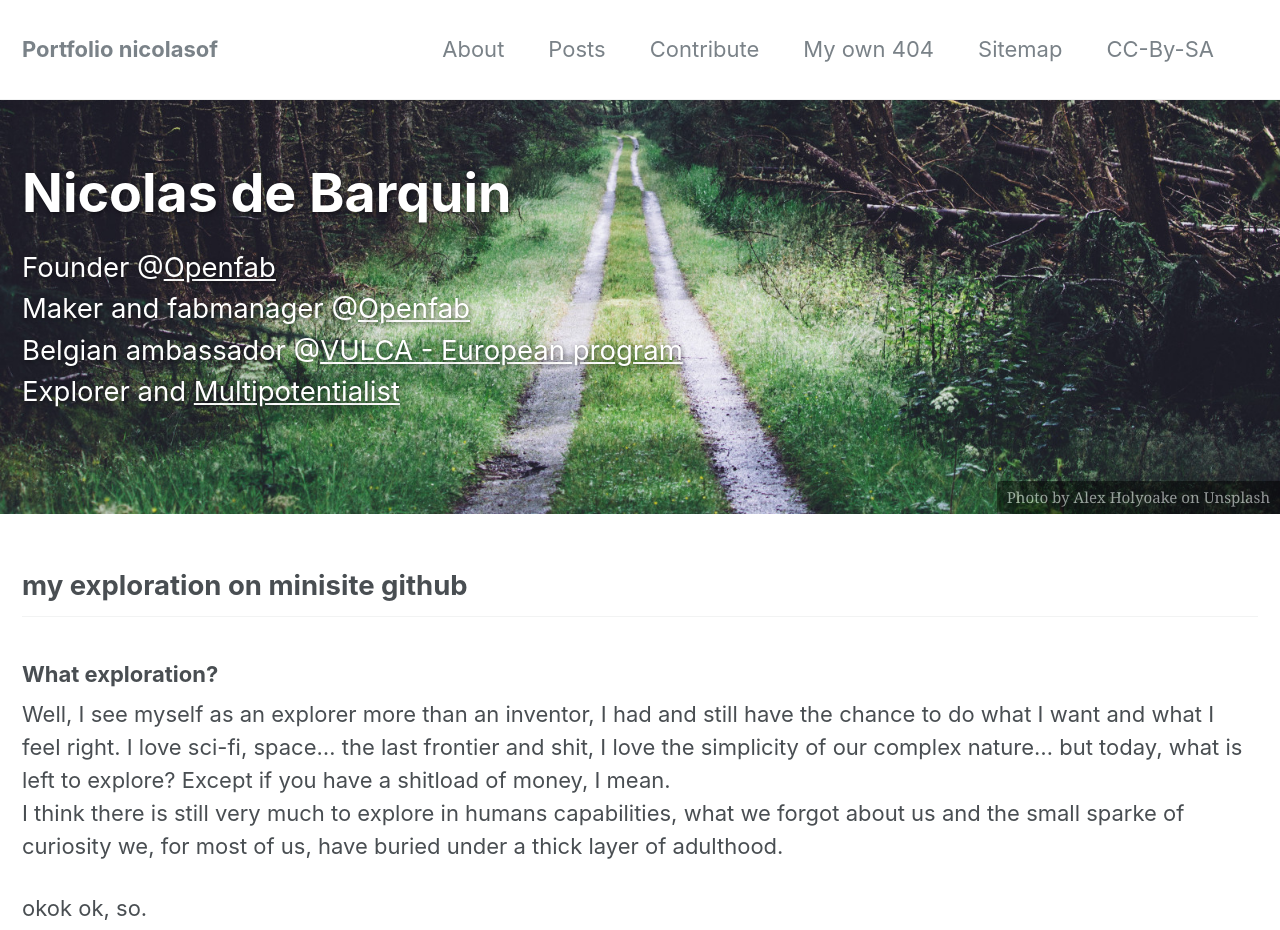
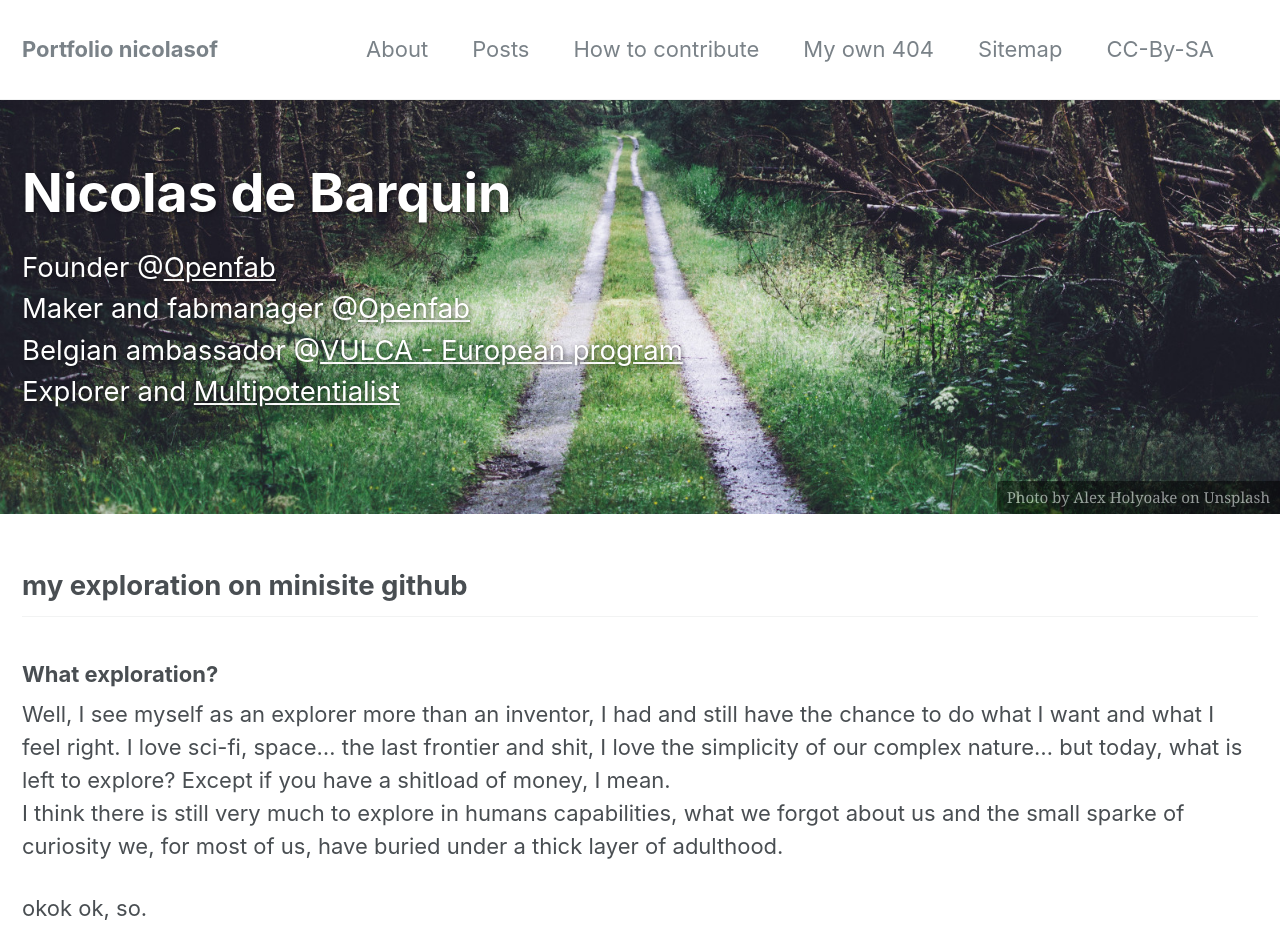
Before and after one commit to nicolasdb/nicolasdb.github.io, a Jekyll site: the page built from index.md, in a window 1280 px wide. Shown: the top 930 px of the page. Built offline with Jekyll 4.4.1, drawn with Linux system fonts in a browser that asks for light colours.

Commit message:
Update navigation.yml

```diff
--- a/_data/navigation.yml
+++ b/_data/navigation.yml
@@ -4,7 +4,7 @@ main:
      url: /about/
    - title: "Posts"
      url: /year-archive/
-   - title: "Contribute"
+   - title: "How to contribute"
      url: /sample-page/
    - title: "My own 404"
      url: /404/
```
